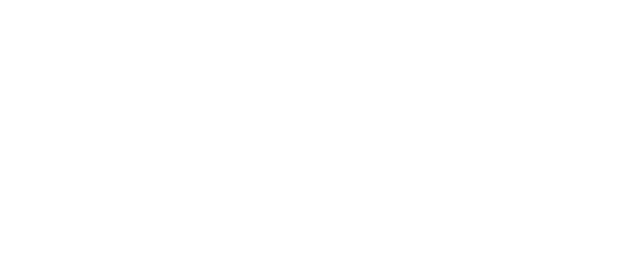
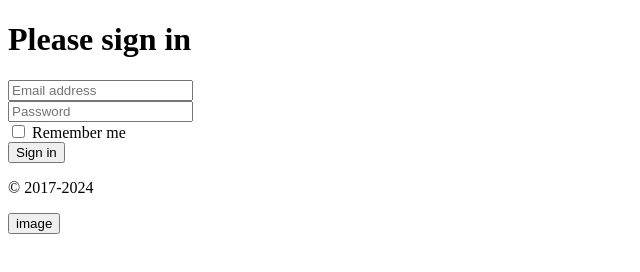
Before and after one commit to minzzzun/2024_OSS, a plain HTML site: page example.html in a window 1280 px wide. Shown: the whole page, without its empty margins (0-640 px from the left). Drawn offline with Linux system fonts and the light colour scheme.

Commit message:
example html 완성

```diff
--- a/example.html
+++ b/example.html
@@ -6,6 +6,25 @@
   <title>Welcome to MinjunKim’s example page 22000078</title>
 </head>
 <body>
+  <h1>Please sign in</h1>
+
+  <input type="email" placeholder="Email address">
+  <br/>
+
+  <input type="password" placeholder="Password">
+  <br/>
+
+  <input type="checkbox" id="check">
+  <label for="check">Remember me</label><br/>
+  <button>Sign in </button>
+
+  <p>© 2017-2024</p>
+
+
+
+  <button>image</button>
+
+
 
 </body>
 </html>
```
